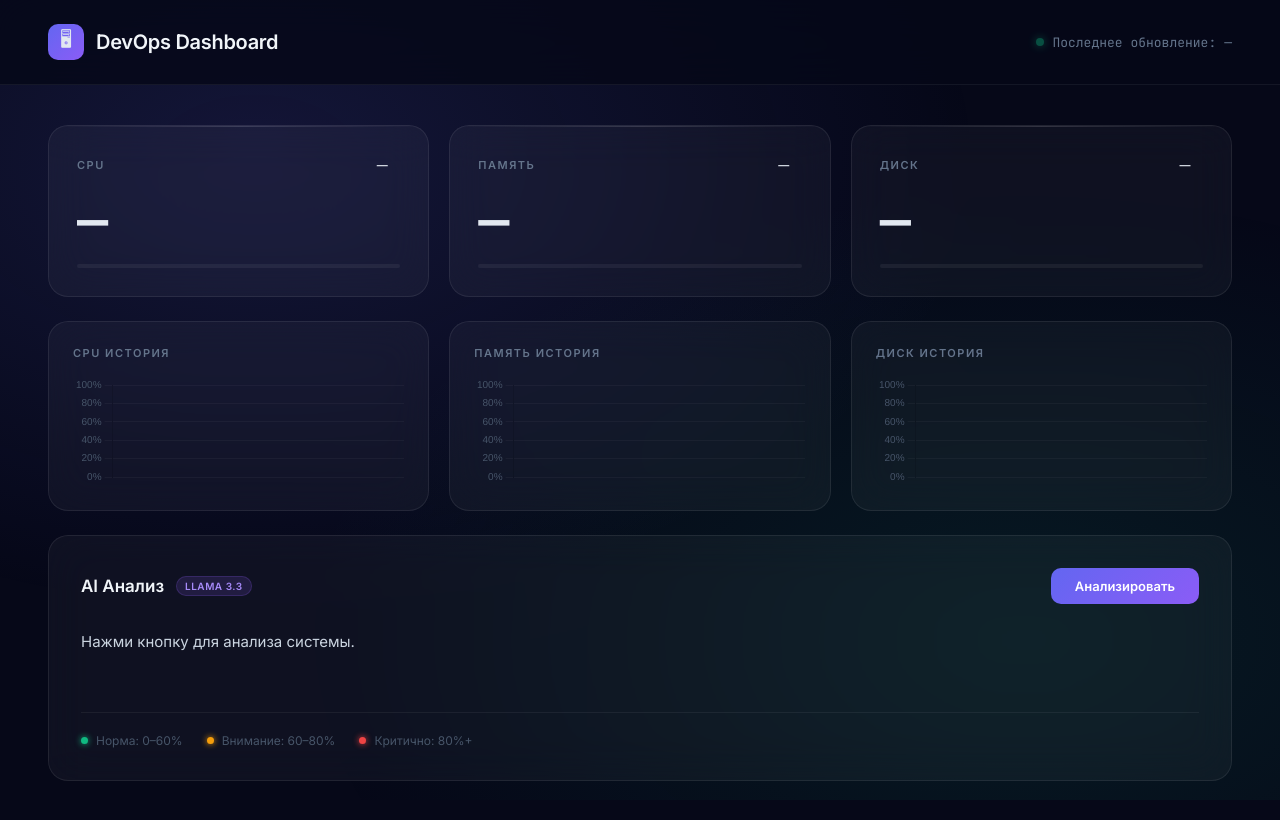
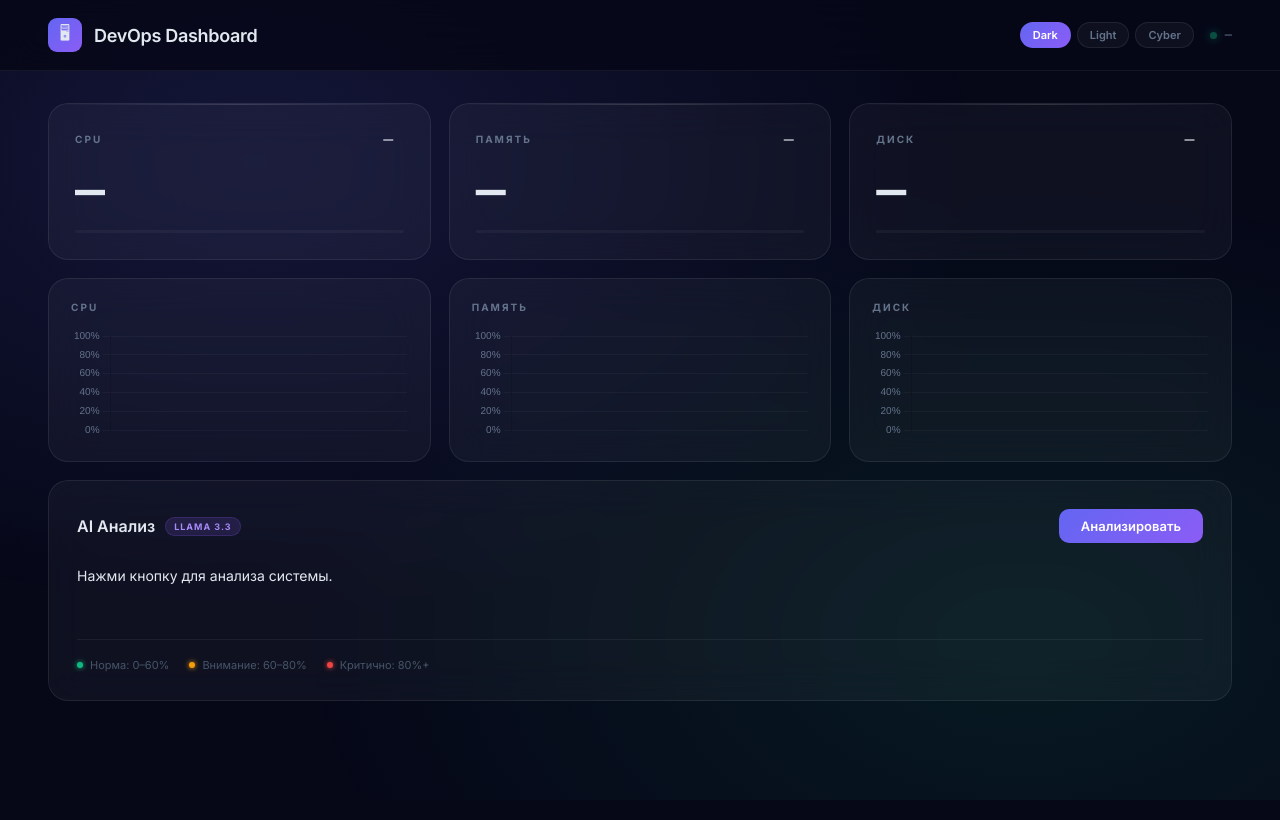
Before and after one commit to boozer23/devops-dashboard, a plain HTML site: page index.html in a window 1280 px wide. Drawn offline with nearby package versions, Linux system fonts and the light colour scheme; no server answers.

Commit message:
Add theme switcher and fix charts grid

```diff
--- a/index.html
+++ b/index.html
@@ -8,64 +8,76 @@
     <style>
         @import url('https://fonts.googleapis.com/css2?family=Inter:wght@300;400;500;600;700&family=JetBrains+Mono:wght@400;600&display=swap');
         * { margin: 0; padding: 0; box-sizing: border-box; }
-        body { font-family: 'Inter', sans-serif; background: #060818; color: #e2e8f0; min-height: 100vh; overflow-x: hidden; }
-        body::before { content: ''; position: fixed; top: 0; left: 0; width: 100%; height: 100%; background: radial-gradient(ellipse at 20% 20%, rgba(99,102,241,0.15) 0%, transparent 50%), radial-gradient(ellipse at 80% 80%, rgba(16,185,129,0.1) 0%, transparent 50%); z-index: 0; pointer-events: none; }
-        .glass { background: rgba(255,255,255,0.04); backdrop-filter: blur(20px); -webkit-backdrop-filter: blur(20px); border: 1px solid rgba(255,255,255,0.08); border-radius: 20px; }
-        header { position: relative; z-index: 10; padding: 24px 48px; display: flex; justify-content: space-between; align-items: center; border-bottom: 1px solid rgba(255,255,255,0.06); background: rgba(6,8,24,0.8); backdrop-filter: blur(20px); }
-        .logo { display: flex; align-items: center; gap: 12px; }
-        .logo-icon { width: 36px; height: 36px; background: linear-gradient(135deg, #6366f1, #8b5cf6); border-radius: 10px; display: flex; align-items: center; justify-content: center; font-size: 18px; }
-        header h1 { font-size: 20px; font-weight: 600; color: #f1f5f9; letter-spacing: -0.3px; }
-        .header-right { display: flex; align-items: center; gap: 8px; color: #64748b; font-size: 13px; font-family: 'JetBrains Mono', monospace; }
-        .live-dot { width: 8px; height: 8px; border-radius: 50%; background: #10b981; box-shadow: 0 0 8px #10b981; animation: pulse 2s infinite; }
-        @keyframes pulse { 0%, 100% { opacity: 1; } 50% { opacity: 0.4; } }
-        .container { position: relative; z-index: 1; padding: 40px 48px; max-width: 1400px; margin: 0 auto; }
-        .cards { display: grid; grid-template-columns: repeat(3, 1fr); gap: 20px; margin-bottom: 24px; }
-        .card { padding: 28px; transition: transform 0.2s, border-color 0.2s; position: relative; overflow: hidden; }
-        .card::before { content: ''; position: absolute; top: 0; left: 0; right: 0; height: 1px; background: linear-gradient(90deg, transparent, rgba(255,255,255,0.15), transparent); }
-        .card:hover { transform: translateY(-2px); border-color: rgba(255,255,255,0.15); }
-        .card-header { display: flex; justify-content: space-between; align-items: center; margin-bottom: 20px; }
-        .card-title { font-size: 11px; font-weight: 600; text-transform: uppercase; letter-spacing: 1.5px; color: #64748b; }
-        .badge { padding: 4px 12px; border-radius: 100px; font-size: 11px; font-weight: 600; letter-spacing: 0.5px; }
-        .badge-ok { background: rgba(16,185,129,0.15); color: #10b981; border: 1px solid rgba(16,185,129,0.2); }
-        .badge-warn { background: rgba(245,158,11,0.15); color: #f59e0b; border: 1px solid rgba(245,158,11,0.2); }
-        .badge-crit { background: rgba(239,68,68,0.15); color: #ef4444; border: 1px solid rgba(239,68,68,0.2); }
-        .metric { font-size: 52px; font-weight: 700; font-family: 'JetBrains Mono', monospace; letter-spacing: -2px; margin-bottom: 16px; line-height: 1; }
-        .metric-ok { color: #10b981; } .metric-warn { color: #f59e0b; } .metric-crit { color: #ef4444; }
-        .progress { height: 4px; background: rgba(255,255,255,0.06); border-radius: 2px; overflow: hidden; }
-        .progress-bar { height: 100%; border-radius: 2px; transition: width 0.8s cubic-bezier(0.4,0,0.2,1); }
-        .bar-ok { background: linear-gradient(90deg, #059669, #10b981); }
-        .bar-warn { background: linear-gradient(90deg, #d97706, #f59e0b); }
-        .bar-crit { background: linear-gradient(90deg, #dc2626, #ef4444); box-shadow: 0 0 12px rgba(239,68,68,0.4); }
-        .charts { display: grid; grid-template-columns: repeat(3, 1fr); gap: 20px; margin-bottom: 24px; }
-        .chart-card { padding: 24px; }
-        .chart-card h3 { font-size: 11px; font-weight: 600; text-transform: uppercase; letter-spacing: 1.5px; color: #64748b; margin-bottom: 16px; }
-        .ai-section { padding: 32px; }
-        .ai-header { display: flex; justify-content: space-between; align-items: center; margin-bottom: 24px; }
-        .ai-title { display: flex; align-items: center; gap: 12px; }
-        .ai-title h2 { font-size: 17px; font-weight: 600; color: #f1f5f9; }
-        .ai-tag { font-size: 10px; font-weight: 600; padding: 3px 8px; background: rgba(139,92,246,0.15); color: #a78bfa; border: 1px solid rgba(139,92,246,0.2); border-radius: 100px; letter-spacing: 0.5px; text-transform: uppercase; }
-        .btn { padding: 10px 24px; background: linear-gradient(135deg, #6366f1, #8b5cf6); color: #fff; border: none; border-radius: 10px; cursor: pointer; font-size: 13px; font-weight: 600; font-family: 'Inter', sans-serif; transition: opacity 0.2s, transform 0.2s; }
-        .btn:hover { opacity: 0.9; transform: translateY(-1px); }
-        .btn:disabled { opacity: 0.4; cursor: not-allowed; transform: none; }
-        #ai-result { color: #cbd5e1; line-height: 1.8; min-height: 60px; font-size: 15px; }
-        #ai-result.loading { color: #475569; }
-        .status-bar { display: flex; gap: 24px; margin-top: 24px; padding-top: 20px; border-top: 1px solid rgba(255,255,255,0.06); }
-        .status-item { display: flex; align-items: center; gap: 8px; font-size: 12px; color: #475569; }
-        .dot { width: 7px; height: 7px; border-radius: 50%; }
-        .dot-green { background: #10b981; box-shadow: 0 0 6px #10b981; }
-        .dot-yellow { background: #f59e0b; box-shadow: 0 0 6px #f59e0b; }
-        .dot-red { background: #ef4444; box-shadow: 0 0 6px #ef4444; }
+        body.theme-dark { --bg:#060818; --bg-glass:rgba(255,255,255,0.04); --border:rgba(255,255,255,0.08); --border-hover:rgba(255,255,255,0.15); --text:#e2e8f0; --text-muted:#64748b; --text-sub:#475569; --header-bg:rgba(6,8,24,0.85); --grid:rgba(255,255,255,0.04); --divider:rgba(255,255,255,0.06); --grad1:rgba(99,102,241,0.15); --grad2:rgba(16,185,129,0.10); }
+        body.theme-light { --bg:#f0f4ff; --bg-glass:rgba(255,255,255,0.65); --border:rgba(0,0,0,0.08); --border-hover:rgba(99,102,241,0.3); --text:#1e293b; --text-muted:#64748b; --text-sub:#94a3b8; --header-bg:rgba(240,244,255,0.9); --grid:rgba(0,0,0,0.05); --divider:rgba(0,0,0,0.08); --grad1:rgba(99,102,241,0.12); --grad2:rgba(16,185,129,0.08); }
+        body.theme-cyber { --bg:#000510; --bg-glass:rgba(0,255,200,0.03); --border:rgba(0,255,180,0.12); --border-hover:rgba(0,255,180,0.3); --text:#ccffe8; --text-muted:#00c896; --text-sub:#007a5a; --header-bg:rgba(0,5,16,0.9); --grid:rgba(0,255,180,0.04); --divider:rgba(0,255,180,0.08); --grad1:rgba(0,255,180,0.08); --grad2:rgba(0,100,255,0.06); }
+        body { font-family:'Inter',sans-serif; background:var(--bg); color:var(--text); min-height:100vh; overflow-x:hidden; transition:background 0.4s,color 0.4s; }
+        body::before { content:''; position:fixed; top:0;left:0;width:100%;height:100%; background:radial-gradient(ellipse at 20% 20%,var(--grad1) 0%,transparent 50%),radial-gradient(ellipse at 80% 80%,var(--grad2) 0%,transparent 50%); z-index:0; pointer-events:none; transition:background 0.4s; }
+        .glass { background:var(--bg-glass); backdrop-filter:blur(20px); -webkit-backdrop-filter:blur(20px); border:1px solid var(--border); border-radius:20px; transition:background 0.4s,border-color 0.4s; }
+        header { position:sticky; top:0; z-index:100; padding:18px 48px; display:flex; justify-content:space-between; align-items:center; border-bottom:1px solid var(--divider); background:var(--header-bg); backdrop-filter:blur(20px); transition:background 0.4s; }
+        .logo { display:flex; align-items:center; gap:12px; }
+        .logo-icon { width:34px;height:34px; background:linear-gradient(135deg,#6366f1,#8b5cf6); border-radius:9px; display:flex;align-items:center;justify-content:center; font-size:16px; }
+        header h1 { font-size:18px; font-weight:600; letter-spacing:-0.3px; }
+        .header-right { display:flex; align-items:center; gap:16px; }
+        .theme-switcher { display:flex; gap:6px; }
+        .theme-btn { padding:5px 12px; border-radius:100px; font-size:11px; font-weight:600; cursor:pointer; border:1px solid var(--border); background:var(--bg-glass); color:var(--text-muted); transition:all 0.2s; font-family:'Inter',sans-serif; }
+        .theme-btn:hover { border-color:var(--border-hover); color:var(--text); }
+        .theme-btn.active { background:linear-gradient(135deg,#6366f1,#8b5cf6); color:#fff; border-color:transparent; }
+        .uptime { display:flex; align-items:center; gap:8px; color:var(--text-muted); font-size:12px; font-family:'JetBrains Mono',monospace; }
+        .live-dot { width:7px;height:7px;border-radius:50%; background:#10b981;box-shadow:0 0 8px #10b981; animation:pulse 2s infinite; }
+        @keyframes pulse{0%,100%{opacity:1}50%{opacity:.4}}
+        .container { position:relative;z-index:1; padding:32px 48px; max-width:1400px; margin:0 auto; }
+        .cards { display:grid; grid-template-columns:repeat(3,1fr); gap:18px; margin-bottom:18px; }
+        .card { padding:26px; position:relative; overflow:hidden; transition:transform 0.2s,border-color 0.2s; }
+        .card::before { content:''; position:absolute;top:0;left:0;right:0;height:1px; background:linear-gradient(90deg,transparent,rgba(255,255,255,0.15),transparent); }
+        .card:hover { transform:translateY(-2px); border-color:var(--border-hover); }
+        .card-header { display:flex; justify-content:space-between; align-items:center; margin-bottom:18px; }
+        .card-title { font-size:10px;font-weight:700;text-transform:uppercase;letter-spacing:2px;color:var(--text-muted); }
+        .badge { padding:3px 10px;border-radius:100px;font-size:10px;font-weight:700;letter-spacing:0.5px; }
+        .badge-ok   { background:rgba(16,185,129,0.15);color:#10b981;border:1px solid rgba(16,185,129,0.25); }
+        .badge-warn { background:rgba(245,158,11,0.15);color:#f59e0b;border:1px solid rgba(245,158,11,0.25); }
+        .badge-crit { background:rgba(239,68,68,0.15);color:#ef4444;border:1px solid rgba(239,68,68,0.25); }
+        .metric { font-size:50px;font-weight:700;font-family:'JetBrains Mono',monospace;letter-spacing:-2px;margin-bottom:14px;line-height:1; }
+        .metric-ok{color:#10b981;} .metric-warn{color:#f59e0b;} .metric-crit{color:#ef4444;}
+        .progress { height:3px;background:var(--grid);border-radius:2px;overflow:hidden; }
+        .progress-bar { height:100%;border-radius:2px;transition:width 0.8s cubic-bezier(0.4,0,0.2,1); }
+        .bar-ok   { background:linear-gradient(90deg,#059669,#10b981); }
+        .bar-warn { background:linear-gradient(90deg,#d97706,#f59e0b); }
+        .bar-crit { background:linear-gradient(90deg,#dc2626,#ef4444);box-shadow:0 0 10px rgba(239,68,68,0.5); }
+        .charts { display:grid; grid-template-columns:repeat(3,1fr); gap:18px; margin-bottom:18px; }
+        .chart-card { padding:22px; }
+        .chart-label { font-size:10px;font-weight:700;text-transform:uppercase;letter-spacing:2px;color:var(--text-muted);margin-bottom:14px; }
+        .ai-section { padding:28px; }
+        .ai-header { display:flex;justify-content:space-between;align-items:center;margin-bottom:20px; }
+        .ai-title { display:flex;align-items:center;gap:10px; }
+        .ai-title h2 { font-size:16px;font-weight:600; }
+        .ai-tag { font-size:9px;font-weight:700;padding:3px 8px;background:rgba(139,92,246,0.15);color:#a78bfa;border:1px solid rgba(139,92,246,0.2);border-radius:100px;letter-spacing:1px;text-transform:uppercase; }
+        .btn { padding:9px 22px;background:linear-gradient(135deg,#6366f1,#8b5cf6);color:#fff;border:none;border-radius:10px;cursor:pointer;font-size:13px;font-weight:600;font-family:'Inter',sans-serif;transition:opacity 0.2s,transform 0.2s; }
+        .btn:hover{opacity:.9;transform:translateY(-1px);} .btn:disabled{opacity:.4;cursor:not-allowed;transform:none;}
+        #ai-result { color:var(--text);line-height:1.8;min-height:56px;font-size:14px; }
+        #ai-result.loading { color:var(--text-sub); }
+        .status-bar { display:flex;gap:20px;margin-top:20px;padding-top:18px;border-top:1px solid var(--divider); }
+        .status-item { display:flex;align-items:center;gap:7px;font-size:11px;color:var(--text-sub); }
+        .dot { width:6px;height:6px;border-radius:50%; }
+        .dot-green{background:#10b981;box-shadow:0 0 5px #10b981;} .dot-yellow{background:#f59e0b;box-shadow:0 0 5px #f59e0b;} .dot-red{background:#ef4444;box-shadow:0 0 5px #ef4444;}
     </style>
 </head>
-<body>
+<body class="theme-dark">
 <header>
     <div class="logo">
         <div class="logo-icon">🖥</div>
         <h1>DevOps Dashboard</h1>
     </div>
     <div class="header-right">
+        <div class="theme-switcher">
+            <button class="theme-btn active" onclick="setTheme('dark',this)">Dark</button>
+            <button class="theme-btn" onclick="setTheme('light',this)">Light</button>
+            <button class="theme-btn" onclick="setTheme('cyber',this)">Cyber</button>
+        </div>
+        <div class="uptime">
             <div class="live-dot"></div>
-            Последнее обновление: <span id="last-update">—</span>
+            <span id="last-update">—</span>
+        </div>
     </div>
 </header>
 <div class="container">
@@ -87,16 +99,13 @@
         </div>
     </div>
     <div class="charts">
-            <div class="chart-card glass"><h3>CPU история</h3><canvas id="cpu-chart" height="100"></canvas></div>
-            <div class="chart-card glass"><h3>Память история</h3><canvas id="mem-chart" height="100"></canvas></div>
-            <div class="chart-card glass"><h3>Диск история</h3><canvas id="disk-chart" height="100"></canvas></div>
+        <div class="chart-card glass"><div class="chart-label">CPU</div><canvas id="cpu-chart" height="100"></canvas></div>
+        <div class="chart-card glass"><div class="chart-label">Память</div><canvas id="mem-chart" height="100"></canvas></div>
+        <div class="chart-card glass"><div class="chart-label">Диск</div><canvas id="disk-chart" height="100"></canvas></div>
     </div>
     <div class="ai-section glass">
         <div class="ai-header">
-                <div class="ai-title">
-                    <h2>AI Анализ</h2>
-                    <span class="ai-tag">LLaMA 3.3</span>
-                </div>
+            <div class="ai-title"><h2>AI Анализ</h2><span class="ai-tag">LLaMA 3.3</span></div>
             <button class="btn" id="analyze-btn" onclick="analyze()">Анализировать</button>
         </div>
         <div id="ai-result">Нажми кнопку для анализа системы.</div>
@@ -108,60 +117,18 @@
     </div>
 </div>
 <script>
-        const history = { cpu: [], mem: [], disk: [] };
-        const maxPoints = 20;
-        function getStatus(val) { if (val < 60) return 'ok'; if (val < 80) return 'warn'; return 'crit'; }
-        function updateCard(id, val) {
-            const status = getStatus(val);
-            const labels = { ok: 'Норма', warn: 'Внимание', crit: 'Критично' };
-            document.getElementById(id+'-val').textContent = val+'%';
-            document.getElementById(id+'-val').className = 'metric metric-'+status;
-            document.getElementById(id+'-badge').textContent = labels[status];
-            document.getElementById(id+'-badge').className = 'badge badge-'+status;
-            document.getElementById(id+'-bar').style.width = val+'%';
-            document.getElementById(id+'-bar').className = 'progress-bar bar-'+status;
-        }
-        function makeChart(id, color) {
-            return new Chart(document.getElementById(id), {
-                type: 'line',
-                data: { labels: [], datasets: [{ data: [], borderColor: color, backgroundColor: color+'18', fill: true, tension: 0.4, pointRadius: 0, borderWidth: 2 }] },
-                options: { plugins: { legend: { display: false } }, scales: { x: { display: false }, y: { min: 0, max: 100, ticks: { color: '#475569', callback: v => v+'%', font: { size: 10 } }, grid: { color: 'rgba(255,255,255,0.04)' } } }, animation: false }
-            });
-        }
-        const charts = { cpu: makeChart('cpu-chart','#6366f1'), mem: makeChart('mem-chart','#10b981'), disk: makeChart('disk-chart','#f59e0b') };
-        function updateChart(chart, histArr, val) {
-            histArr.push(val);
-            if (histArr.length > maxPoints) histArr.shift();
-            chart.data.labels = histArr.map((_,i) => i);
-            chart.data.datasets[0].data = [...histArr];
-            chart.update();
-        }
-        async function loadStats() {
-            try {
-                const r = await fetch('/stats');
-                const data = await r.json();
-                updateCard('cpu', data.cpu); updateCard('mem', data.memory); updateCard('disk', data.disk);
-                updateChart(charts.cpu, history.cpu, data.cpu);
-                updateChart(charts.mem, history.mem, data.memory);
-                updateChart(charts.disk, history.disk, data.disk);
-                document.getElementById('last-update').textContent = new Date().toLocaleTimeString();
-            } catch(e) { console.error(e); }
-        }
-        async function analyze() {
-            const btn = document.getElementById('analyze-btn');
-            btn.disabled = true; btn.textContent = 'Анализирую...';
-            document.getElementById('ai-result').className = 'loading';
-            document.getElementById('ai-result').textContent = '⏳ Анализирую систему...';
-            try {
-                const r = await fetch('/analyze');
-                const data = await r.json();
-                document.getElementById('ai-result').className = '';
-                document.getElementById('ai-result').textContent = data.ai_analysis;
-            } catch(e) { document.getElementById('ai-result').textContent = 'Ошибка при анализе.'; }
-            btn.disabled = false; btn.textContent = 'Анализировать';
-        }
-        loadStats();
-        setInterval(loadStats, 3000);
+    function setTheme(name,el){document.body.className='theme-'+name;document.querySelectorAll('.theme-btn').forEach(b=>b.classList.remove('active'));el.classList.add('active');localStorage.setItem('theme',name);}
+    const saved=localStorage.getItem('theme');if(saved){document.body.className='theme-'+saved;document.querySelectorAll('.theme-btn').forEach(b=>{if(b.textContent.toLowerCase()===saved)b.classList.add('active');else b.classList.remove('active');});}
+    const hist={cpu:[],mem:[],disk:[]},MAX=20;
+    function status(v){return v<60?'ok':v<80?'warn':'crit';}
+    function lbl(s){return{ok:'Норма',warn:'Внимание',crit:'Критично'}[s];}
+    function updateCard(id,val){const s=status(val);document.getElementById(id+'-val').textContent=val+'%';document.getElementById(id+'-val').className='metric metric-'+s;document.getElementById(id+'-badge').textContent=lbl(s);document.getElementById(id+'-badge').className='badge badge-'+s;document.getElementById(id+'-bar').style.width=val+'%';document.getElementById(id+'-bar').className='progress-bar bar-'+s;}
+    function makeChart(id,color){return new Chart(document.getElementById(id),{type:'line',data:{labels:[],datasets:[{data:[],borderColor:color,backgroundColor:color+'18',fill:true,tension:0.4,pointRadius:0,borderWidth:2}]},options:{plugins:{legend:{display:false}},scales:{x:{display:false},y:{min:0,max:100,ticks:{color:'#64748b',callback:v=>v+'%',font:{size:10}},grid:{color:'rgba(255,255,255,0.04)'}}},animation:false}});}
+    const charts={cpu:makeChart('cpu-chart','#6366f1'),mem:makeChart('mem-chart','#10b981'),disk:makeChart('disk-chart','#f59e0b')};
+    function pushChart(chart,arr,val){arr.push(val);if(arr.length>MAX)arr.shift();chart.data.labels=arr.map((_,i)=>i);chart.data.datasets[0].data=[...arr];chart.update();}
+    async function loadStats(){try{const d=await(await fetch('/stats')).json();updateCard('cpu',d.cpu);updateCard('mem',d.memory);updateCard('disk',d.disk);pushChart(charts.cpu,hist.cpu,d.cpu);pushChart(charts.mem,hist.mem,d.memory);pushChart(charts.disk,hist.disk,d.disk);document.getElementById('last-update').textContent=new Date().toLocaleTimeString();}catch(e){console.error(e);}}
+    async function analyze(){const btn=document.getElementById('analyze-btn');btn.disabled=true;btn.textContent='Анализирую...';const res=document.getElementById('ai-result');res.className='loading';res.textContent='⏳ Анализирую систему...';try{const d=await(await fetch('/analyze')).json();res.className='';res.textContent=d.ai_analysis;}catch(e){res.textContent='Ошибка при анализе.';}btn.disabled=false;btn.textContent='Анализировать';}
+    loadStats();setInterval(loadStats,3000);
 </script>
 </body>
 </html>
```
Lines whose indentation alone changed are shown as unchanged.
